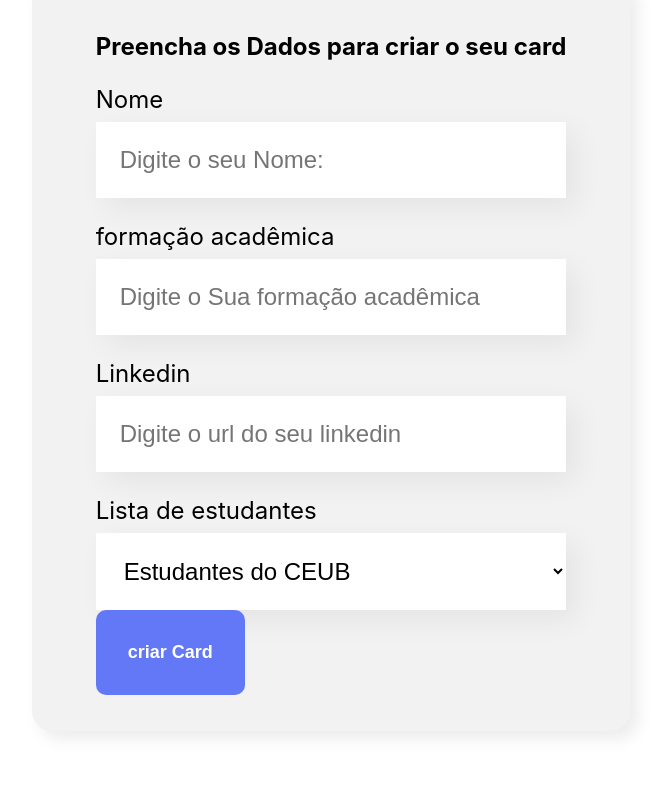
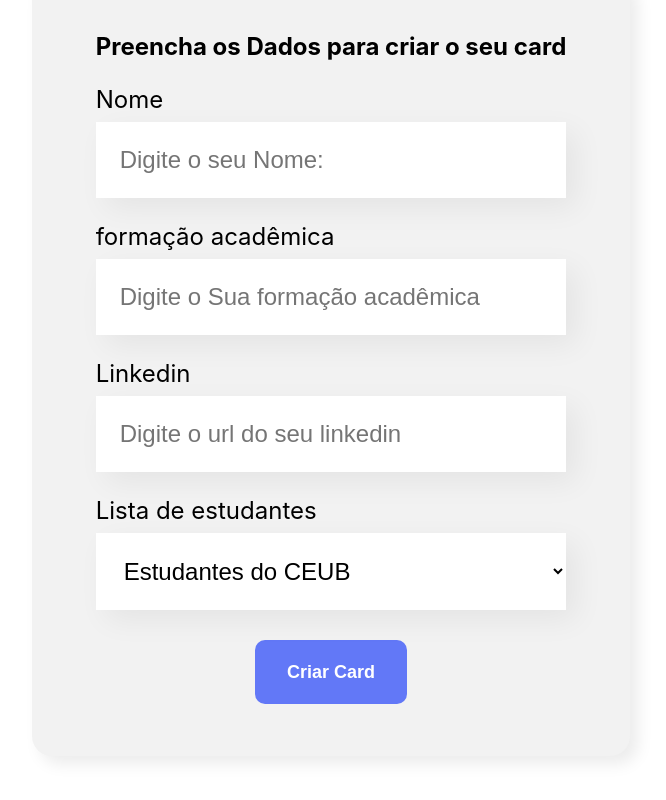
Before and after one commit to JoaoPaulo23342/Estudantes, a React (Create React App) app in the folder organo/: page / in a window 1280 px wide. Shown: the part 743-1543 px from the top of the page, without its empty margins (309-975 px from the left). Built offline with nearby package versions, Linux system fonts and the light colour scheme.

Commit message:
adicionando mais estilos ao botao

```diff
--- a/organo/src/components/Botao/Botao.css
+++ b/organo/src/components/Botao/Botao.css
@@ -7,4 +7,15 @@
     border: none;
     cursor: pointer;
     color: #fff;
+    margin: 16px auto;
+    justify-content: center;
+    align-items: center;
+    display: flex;
+    height: 20px;
+    margin-top: 30px;
+
 }
+
+.botao:hover {
+    color: #95FFD4;
+}
--- a/organo/src/components/Formulario/index.js
+++ b/organo/src/components/Formulario/index.js
@@ -26,7 +26,7 @@ const Formulario = () => {
                 <TextArea label="Linkedin" placeholder="Digite o url do seu linkedin" />
 
                 <Lista itens={times} label='Lista de estudantes'/>
-                <Botao texto="criar Card"/>
+                <Botao texto="Criar Card"/>
             </form>
         </section>
     )
```
